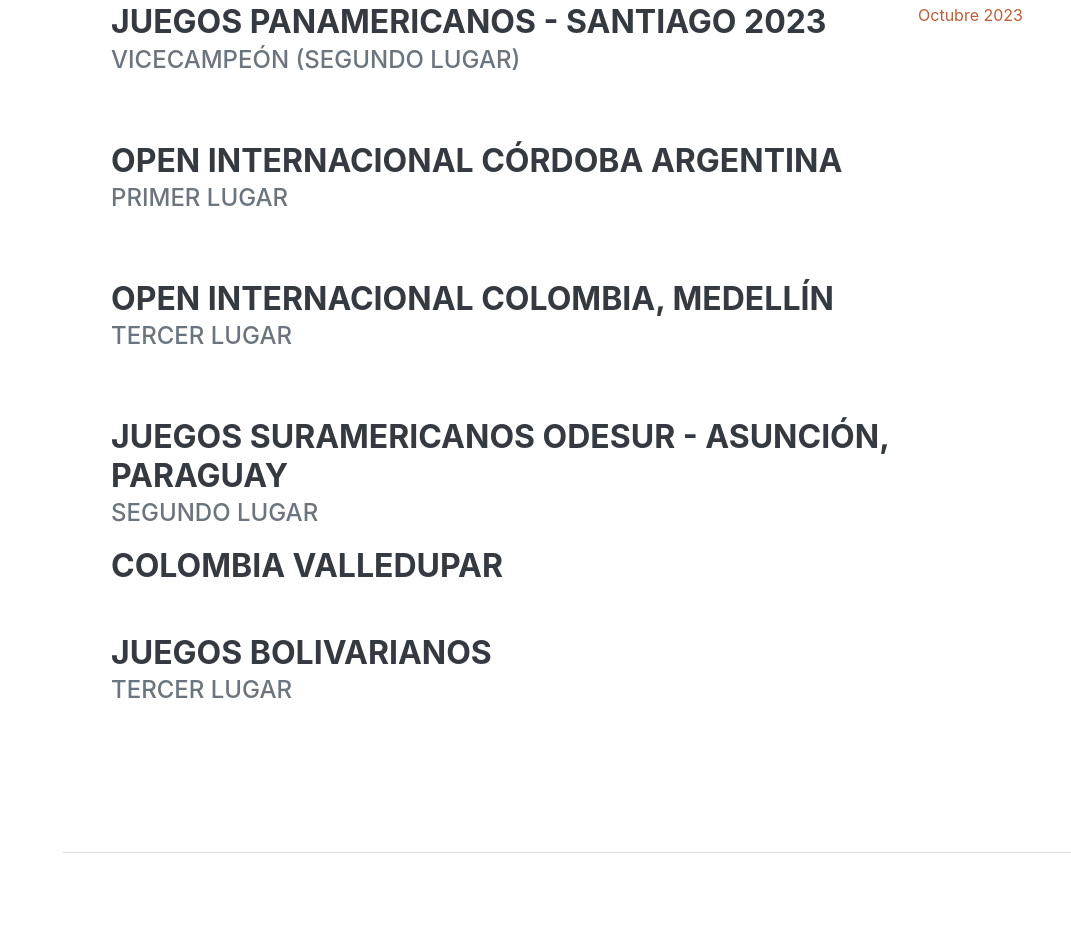
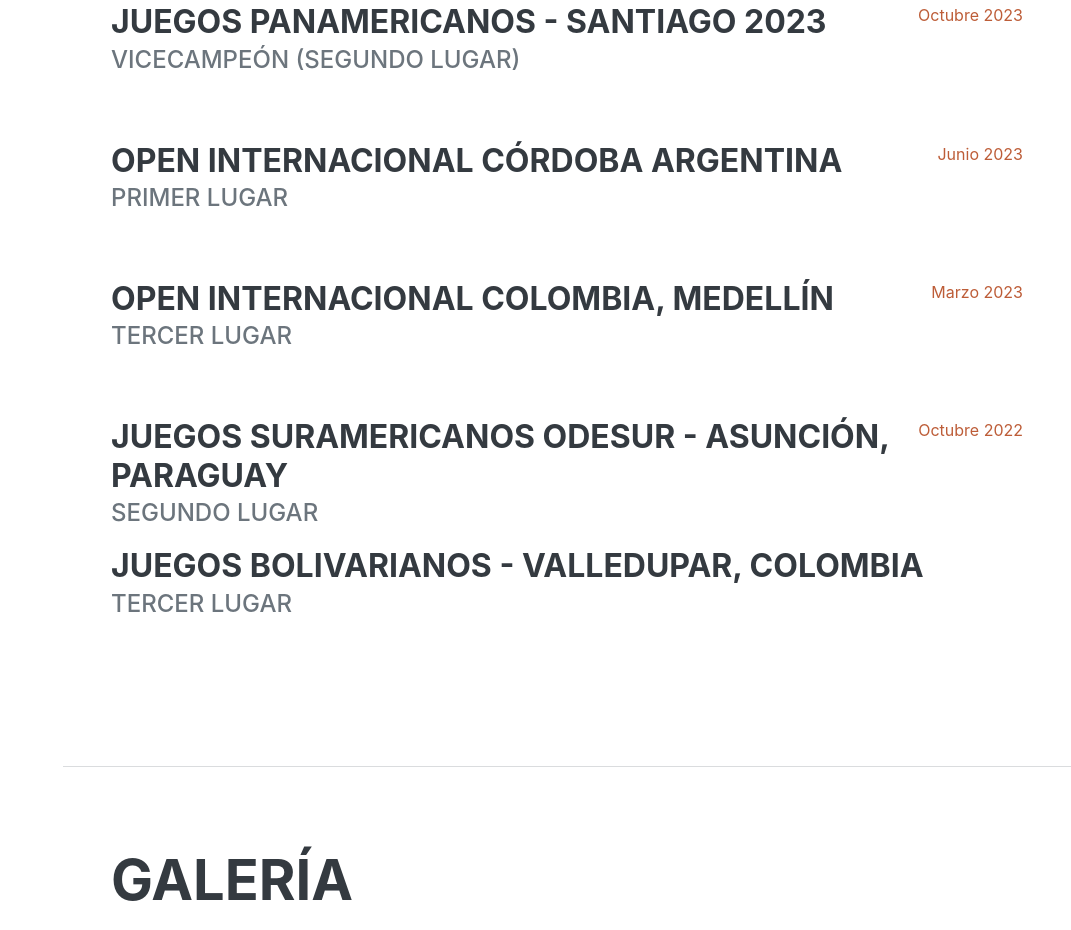
Before and after one commit to jorgeperezjudo/jorgeperezjudo.github.io, a plain HTML site: page index.html in a window 1280 px wide. Shown: the part 993-1923 px from the top of the page, without its empty margins (209-1280 px from the left). Drawn offline with nearby package versions, Linux system fonts and the light colour scheme; a web font is replaced by a local one.

Commit message:
Update index.html

```diff
--- a/index.html
+++ b/index.html
@@ -84,7 +84,7 @@
                         <!-- <p>Capitalize on low hanging fruit to identify a ballpark value added activity to beta test. Override the digital divide with additional clickthroughs from DevOps. Nanotechnology immersion along the information highway will close
                             the loop on focusing solely on the bottom line.</p> -->
                     </div>
-                    <div class="flex-shrink-0"><span class="text-primary"></span></div>
+                    <div class="flex-shrink-0"><span class="text-primary">Junio 2023</span></div>
                 </div>
                 <div class="d-flex flex-column flex-md-row justify-content-between mb-5">
                     <div class="flex-grow-1">
@@ -93,7 +93,7 @@
                         <!-- <p>Podcasting operational change management inside of workflows to establish a framework. Taking seamless key performance indicators offline to maximise the long tail. Keeping your eye on the ball while performing a deep dive on the
                             start-up mentality to derive convergence on cross-platform integration.</p> -->
                     </div>
-                    <div class="flex-shrink-0"><span class="text-primary"></span></div>
+                    <div class="flex-shrink-0"><span class="text-primary">Marzo 2023</span></div>
                 </div>
                 <div class="d-flex flex-column flex-md-row justify-content-between">
                     <div class="flex-grow-1">
@@ -101,22 +101,12 @@
                         <div class="subheading mb-3">Segundo Lugar</div>
                         <!-- <p>Collaboratively administrate empowered markets via plug-and-play networks. Dynamically procrastinate B2C users after installed base benefits. Dramatically visualize customer directed convergence without revolutionary ROI.</p> -->
                     </div>
-                    <div class="flex-shrink-0"><span class="text-primary"></span></div>
+                    <div class="flex-shrink-0"><span class="text-primary">Octubre 2022</span></div>
                 </div>
 
                 <div class="d-flex flex-column flex-md-row justify-content-between mb-5">
                     <div class="flex-grow-1">
-                        <h3 class="mb-0">Colombia Valledupar</h3>
-                        <!-- <div class="subheading mb-3">Tercer Lugar</div> -->
-                        <!-- <p>Podcasting operational change management inside of workflows to establish a framework. Taking seamless key performance indicators offline to maximise the long tail. Keeping your eye on the ball while performing a deep dive on the
-                            start-up mentality to derive convergence on cross-platform integration.</p> -->
-                    </div>
-                    <div class="flex-shrink-0"><span class="text-primary"></span></div>
-                </div>
-
-                <div class="d-flex flex-column flex-md-row justify-content-between mb-5">
-                    <div class="flex-grow-1">
-                        <h3 class="mb-0">Juegos Bolivarianos</h3>
+                        <h3 class="mb-0">Juegos Bolivarianos - Valledupar, Colombia</h3>
                         <div class="subheading mb-3">Tercer Lugar</div>
                         <!-- <p>Podcasting operational change management inside of workflows to establish a framework. Taking seamless key performance indicators offline to maximise the long tail. Keeping your eye on the ball while performing a deep dive on the
                             start-up mentality to derive convergence on cross-platform integration.</p> -->
```
